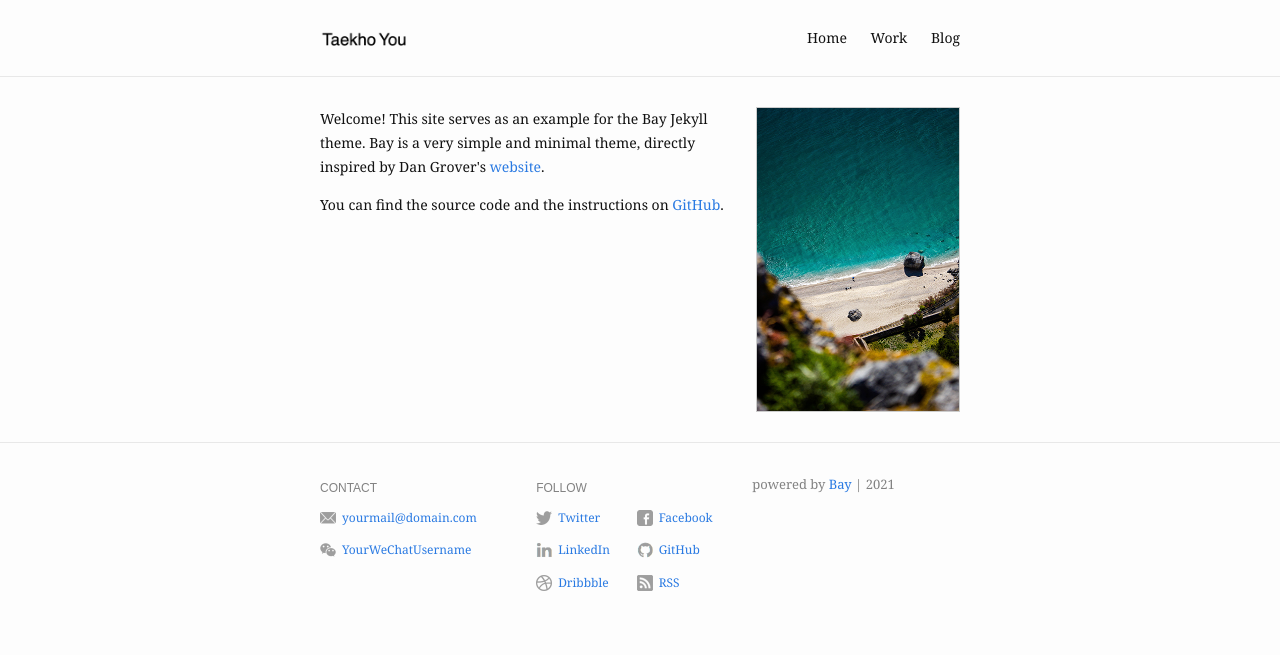
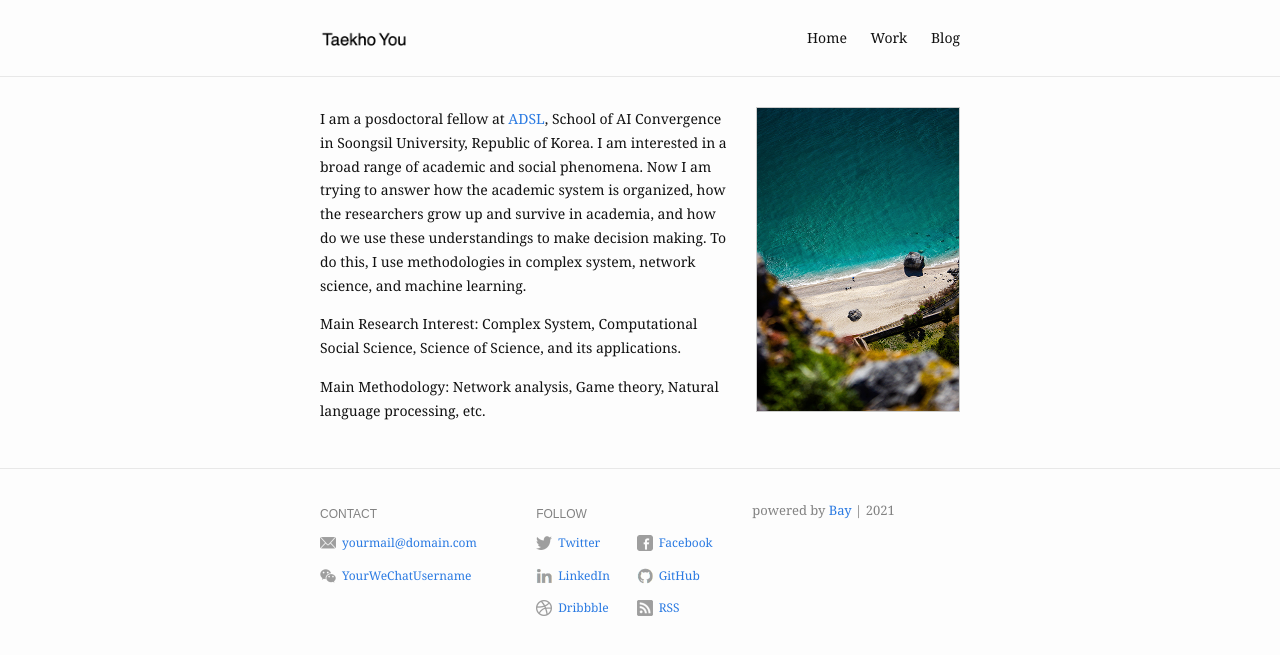
Before and after one commit to eliottvincent/bay, a Jekyll site: the page built from index.md, in a window 1280 px wide. Shown: the top 655 px of the page. Built offline with Jekyll 4.4.1, drawn with Linux system fonts in a browser that asks for light colours.

Commit message:
Update index.md

```diff
--- a/index.md
+++ b/index.md
@@ -6,9 +6,11 @@ profile_picture:
 ---
 
 <p>
-  Welcome! This site serves as an example for the Bay Jekyll theme. Bay is a very simple and minimal theme, directly inspired by Dan Grover's <a href="http://dangrover.com">website</a>.
+  I am a posdoctoral fellow at <a href="http://adsl.ssu.ac.kr">ADSL</a>, School of AI Convergence in Soongsil University, Republic of Korea. I am interested in a broad range of academic and social phenomena. Now I am trying to answer how the academic system is organized, how the researchers grow up and survive in academia, and how do we use these understandings to make decision  making. To do this, I use methodologies in complex system, network science, and machine learning.
 </p>
-
 <p>
-  You can find the source code and the instructions on <a href="https://github.com/eliottvincent/bay">GitHub</a>.
+  Main Research Interest: Complex System, Computational Social Science, Science of Science, and its applications.
 </p>
+<p>
+  Main Methodology:  Network analysis, Game theory, Natural language processing, etc.
+</p>
```
